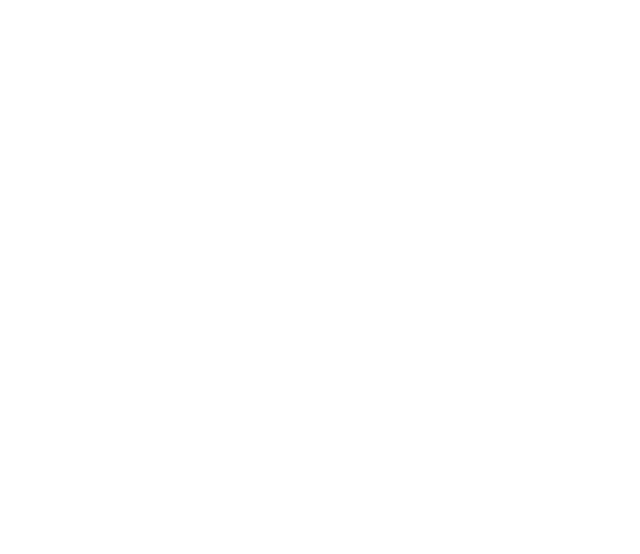
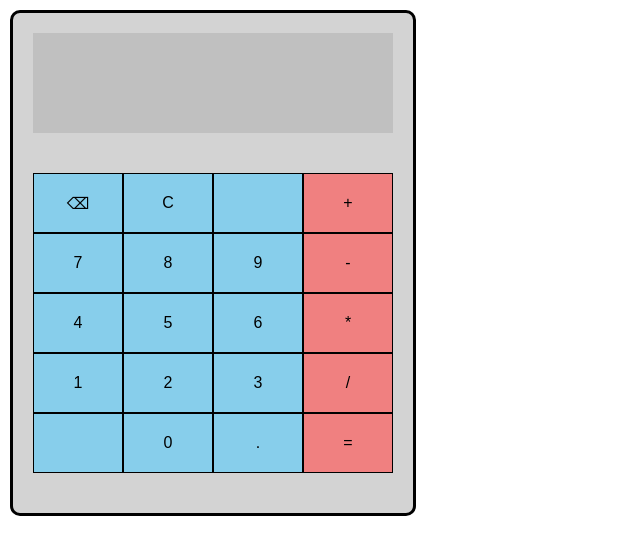
Before and after one commit to ryanpereda/basic-calculator, a plain HTML site: page index.html in a window 1280 px wide. Shown: the whole page, without its empty margins (0-640 px from the left). Drawn offline with Linux system fonts and the light colour scheme.

Commit message:
designed ui

```diff
--- a/index.html
+++ b/index.html
@@ -10,6 +10,16 @@
 <body>
     <div class="calculator">
         <div class="display"></div>
+        <div class="buttons">
+            <div class="numbers"></div>
+            <div class="operators">
+                <div class="plus">+</div>
+                <div class="minus">-</div>
+                <div class="times">*</div>
+                <div class="divided">/</div>
+                <div class="equals">=</div>
+            </div>
+        </div>
     </div>
 </body>
 </html>
--- a/js.js
+++ b/js.js
@@ -12,6 +12,7 @@ function multiply(a, b) {
 
 function divide(a, b) {
     return a / b
+    //remember / 0
 }
 
 function operate(a, b, operator) {
@@ -26,3 +27,56 @@ function operate(a, b, operator) {
             return divide(a,b)
     }
 }
+
+let display = document.querySelector(".display")
+let buttons = document.querySelector(".buttons")
+let numbers = document.querySelector(".numbers")
+let operators = document.querySelector(".operators")
+
+for (let i = 0; i < 3; i++) {
+    let button = document.createElement('div')
+    switch (i){
+        case 0:
+            button.className = 'button'
+            button.textContent = "⌫"
+            numbers.append(button)
+            break;
+        case 1:
+            button.className = 'button'
+            button.textContent = "C"
+            numbers.append(button)
+            break;
+        case 2:
+            numbers.append(button)
+            break
+    }
+}
+
+for (let i = 2; i >= 0; i--) {
+    for (let j = 1; j <= 3; j++) {
+        let button = document.createElement('div')
+        button.className = 'button'
+        button.textContent = i * 3 + j
+        numbers.append(button)
+    }
+
+}
+
+for (let i = 0; i < 3; i++) {
+    let button = document.createElement('div')
+    switch (i){
+        case 0:
+            numbers.append(button)
+            break
+        case 1:
+            button.className = 'button'
+            button.textContent = 0
+            numbers.append(button)
+            break;
+        case 2:
+            button.className = 'button'
+            button.textContent = "."
+            numbers.append(button)
+            break;
+    }
+}
--- a/styles.css
+++ b/styles.css
@@ -0,0 +1,69 @@
+body {
+    padding: 0;
+    margin: 0;
+    font-family: sans-serif;
+}
+
+.calculator {
+    display: flex;
+    flex-direction: column;
+    height: 500px;
+    width: 400px;
+    border-style: solid;
+    border-radius: 10px;
+    border-color: black;
+    background-color: lightgray;
+    margin: 10px;
+}
+
+.display {
+    height: 100px;
+    margin: 20px;
+    background-color: silver;
+}
+
+.buttons {
+    display: flex;
+    height: 300px;
+    padding: 20px;
+}
+
+.numbers {
+    display: flex;
+    flex-wrap: wrap;
+    flex: 3;
+}
+
+.numbers div {
+    box-sizing: border-box;
+    flex: 33%;
+    display: flex;
+    justify-content: center;
+    align-items: center;
+    background-color: skyblue;
+    border-style: solid;
+    border-width: 1px;
+    height: 20%;
+}
+
+.operators div  {
+    flex: 20%;
+    display: flex;
+    justify-content: center;
+    align-items: center;
+    background-color: lightcoral;
+    border-style: solid;
+    border-width: 1px;
+
+}
+
+.operators {
+    flex: 1;
+    display: flex;
+    flex-direction: column;
+    box-sizing: border-box;
+}
+
+.button {
+
+}
```
